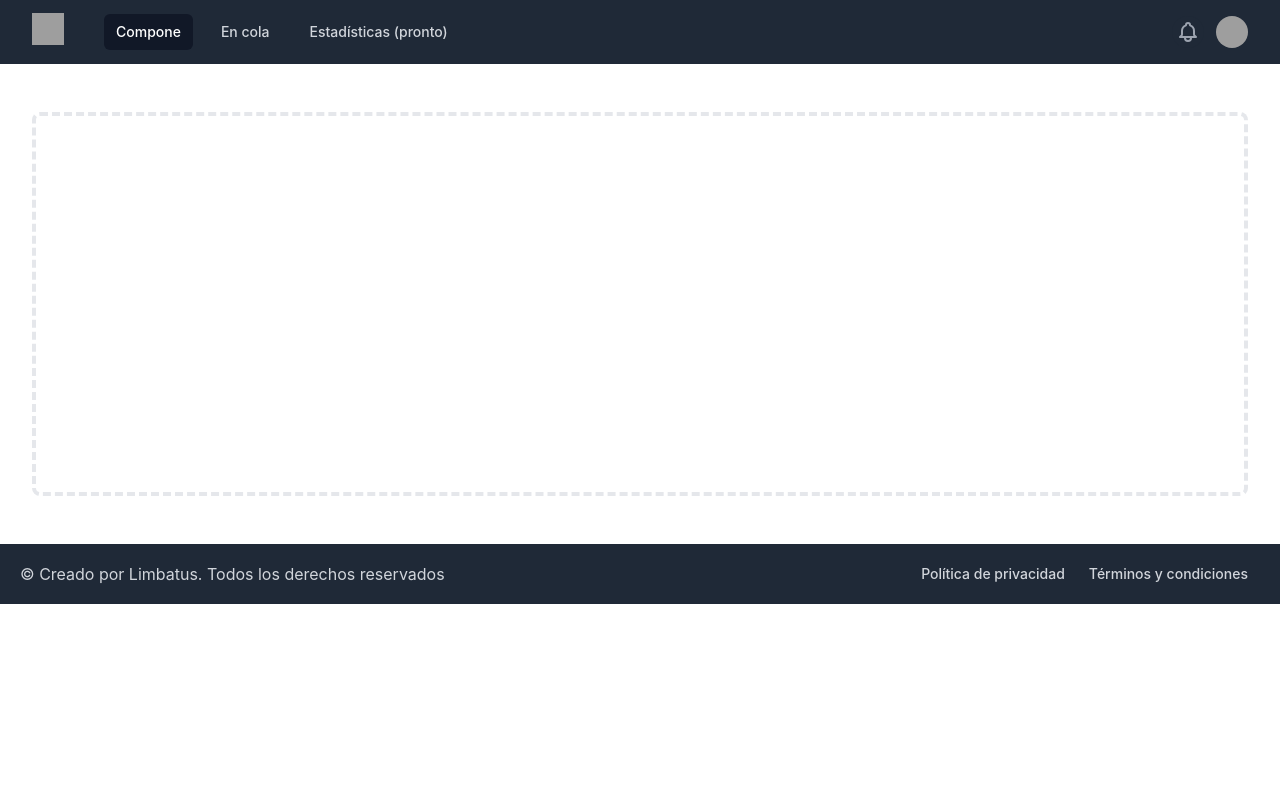
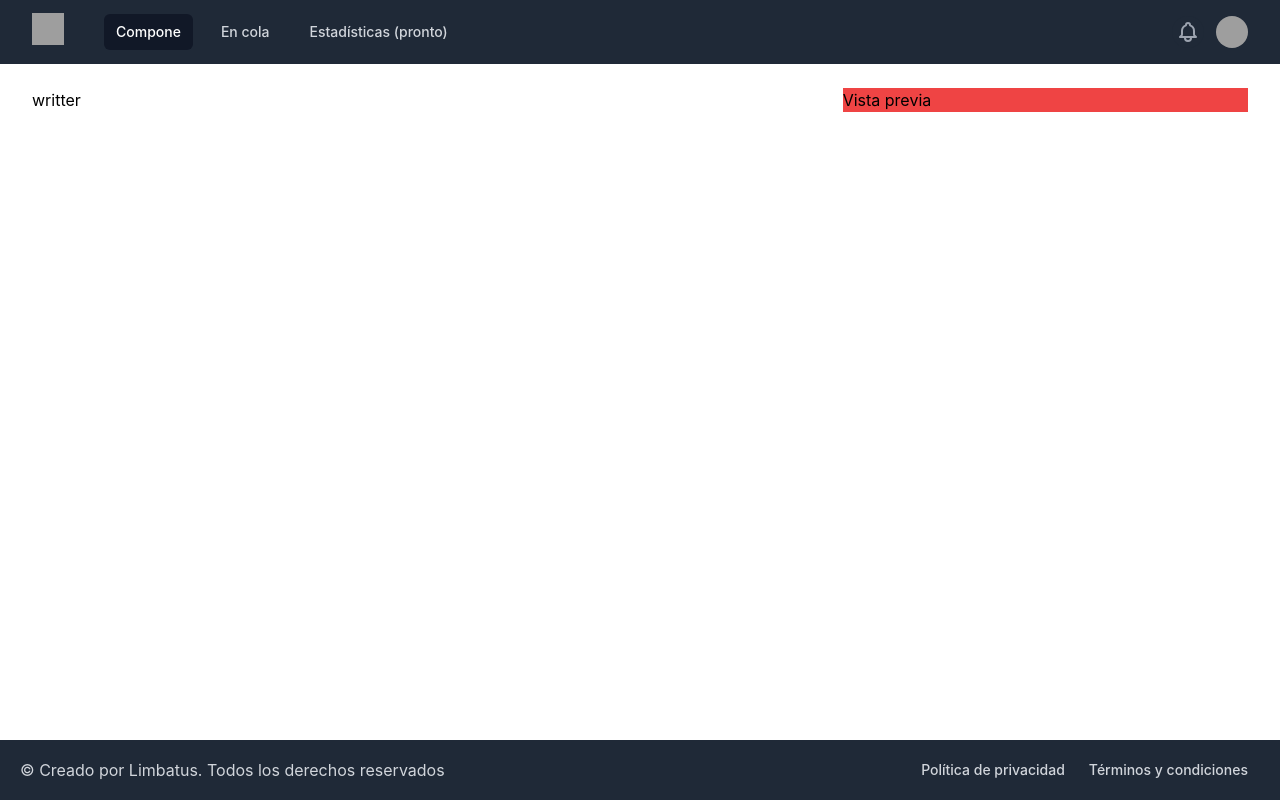
Before and after one commit to ragnarok22/threadly, a Next.js app: page / in a window 1280 px wide. Built offline with nearby package versions, Linux system fonts and the light colour scheme; grey boxes are pictures that could not be loaded.

Commit message:
feat: estableciendo tamaño de los elementos

```diff
--- /dev/null
+++ b/components/Preview.jsx
@@ -0,0 +1,7 @@
+export const Preview = ({ className }) => {
+  return (
+    <div className={`${className} bg-red-500`}>
+      <h1>Vista previa</h1>
+    </div>
+  )
+}
--- /dev/null
+++ b/components/Writter.jsx
@@ -0,0 +1,7 @@
+export const Writter = ({ className }) => {
+  return (
+    <div className={`${className}`}>
+      writter
+    </div>
+  )
+}
--- a/components/layouts/base.jsx
+++ b/components/layouts/base.jsx
@@ -3,14 +3,14 @@ import { Footer } from "../footer";
 import { Sidebar } from "../navbar";
 
 export const BaseLayout = ({ children }) => (
-  <div className="min-h-full">
+  <div className="min-h-full flex flex-col h-screen">
     <Head>
       <title>Threadly</title>
       <meta name="description" content="Generated by create next app" />
       <link rel="icon" href="/favicon.ico" />
     </Head>
     <Sidebar />
-    <main>
+    <main className="h-full">
       { children }
     </main>
     <Footer />
--- /dev/null
+++ b/components/twitter/Thread.jsx
@@ -0,0 +1,7 @@
+export const Thread = ({ tweets }) => {
+  return (
+    <div>
+      tweet
+    </div>
+  )
+}
--- /dev/null
+++ b/components/twitter/Tweet.jsx
@@ -0,0 +1,7 @@
+export const Tweet = () => {
+  return (
+    <div>
+      tweet
+    </div>
+  )
+}
--- a/pages/index.js
+++ b/pages/index.js
@@ -1,15 +1,14 @@
 import { BaseLayout } from "../components/layouts/base"
+import { Preview } from "../components/Preview"
+import { Writter } from "../components/Writter"
 
 export default function Home() {
   return (
     <BaseLayout>
-      <div>
-        <div className="max-w-7xl mx-auto py-6 sm:px-6 lg:px-8">
-          {/* Replace with your content */}
-          <div className="px-4 py-6 sm:px-0">
-            <div className="border-4 border-dashed border-gray-200 rounded-lg h-96" />
-          </div>
-          {/* /End replace */}
+      <div className="max-w-7xl h-full mx-auto py-6 sm:px-6 lg:px-8">
+        <div className="flex">
+          <Writter className="w-2/3" />
+          <Preview className="w-1/3" />
         </div>
       </div>
     </BaseLayout>
```
